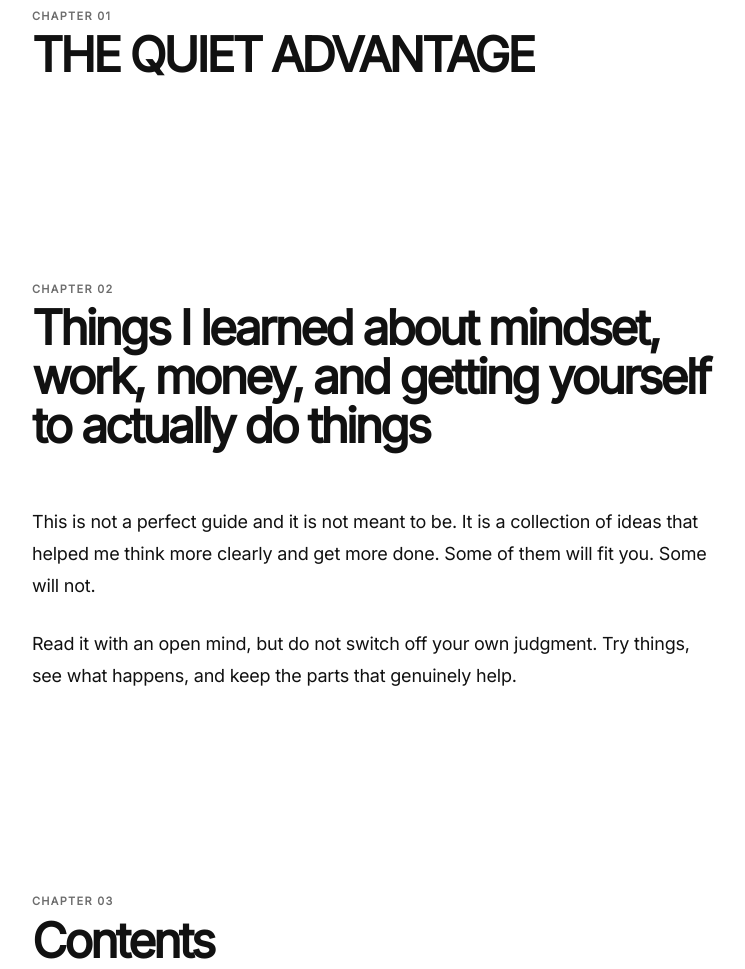
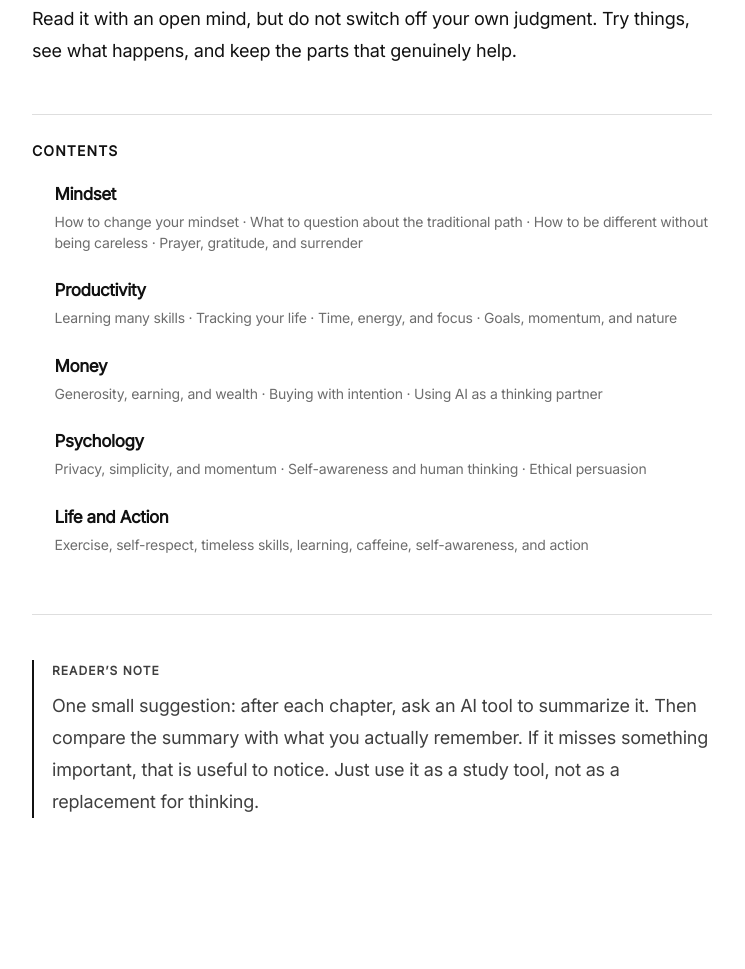
Before and after one commit to Oliwier-Dev/Portfolio-Oliwier, a website: page other-pages/books/polished/index.html in a window 1280 px wide. Shown: the part 734-1703 px from the top of the page, without its empty margins (268-1013 px from the left). Drawn offline with Linux system fonts and the light colour scheme; files whose address does not match are found by name.

Commit message:
Refine ebook opening hierarchy

```diff
--- a/other-pages/books/books.css
+++ b/other-pages/books/books.css
@@ -130,8 +130,35 @@ a { color: inherit; }
 }
 
 .book-article p { margin: 0 0 1.45em; }
+.book-intro { margin-bottom: 2.6em; }
+.book-intro p { margin-bottom: 1em; }
+.book-contents {
+    margin: 2.5em 0;
+    padding: 24px 0;
+    border-top: 1px solid var(--line);
+    border-bottom: 1px solid var(--line);
+}
+.book-contents h2 {
+    margin: 0 0 1.1em;
+    font-size: 14px;
+    font-weight: 800;
+    letter-spacing: 0.08em;
+    text-transform: uppercase;
+}
+.book-contents ol { display: grid; gap: 14px; margin: 0; padding: 0; list-style: none; }
+.book-contents li { display: grid; gap: 3px; margin: 0; }
+.book-contents strong { font-size: 17px; font-weight: 800; letter-spacing: -0.025em; }
+.book-contents span { color: var(--muted); font-size: 14px; line-height: 1.45; }
+.book-reader-note {
+    margin: 2.4em 0 2.9em;
+    padding-left: 18px;
+    border-left: 2px solid var(--ink);
+    color: #3f3f3f;
+}
+.book-reader-note strong { display: block; margin-bottom: 8px; font-size: 12px; letter-spacing: 0.09em; text-transform: uppercase; }
+.book-reader-note p { margin: 0; }
 .book-article h2.book-part {
-    margin: 5em 0 1.1em;
+    margin: 3.75em 0 1.1em;
     padding: 0.72em 0 0.2em;
     border-top: 2px solid var(--ink);
     font-size: clamp(40px, 6vw, 62px);
@@ -150,7 +177,7 @@ a { color: inherit; }
     text-transform: uppercase;
 }
 .book-article h3.book-chapter {
-    margin: 4.25em 0 1.15em;
+    margin: 2.75em 0 1.15em;
     font-size: clamp(32px, 4.5vw, 48px);
     font-weight: 800;
     line-height: 1.02;
@@ -189,6 +216,6 @@ a { color: inherit; }
     .book-card { min-height: 330px; }
     .book-header { text-align: left; }
     .book-article { line-height: 1.72; }
-    .book-article h2.book-part { margin-top: 4em; }
-    .book-article h3.book-chapter { margin-top: 3.5em; }
+    .book-article h2.book-part { margin-top: 3em; }
+    .book-article h3.book-chapter { margin-top: 2.4em; }
 }
--- a/other-pages/books/books.js
+++ b/other-pages/books/books.js
@@ -8,9 +8,25 @@ function renderBook(text, target) {
   const chapterNames = new Set(['Mindset', 'Productivity', 'Money', 'Psychology', 'Life', 'Action']);
   const specialNames = new Set(['Summary', 'Reflection', 'Questions']);
   const blocks = text.replace(/\r/g, '').split(/\n\s*\n+/).map((block) => block.trim()).filter(Boolean);
+  const firstPartIndex = blocks.findIndex((block) => /^Mindset\nHow to change your mindset/.test(block));
+  const openingBlocks = firstPartIndex > 0 ? blocks.slice(0, firstPartIndex) : [];
+  const bookBlocks = firstPartIndex > 0 ? blocks.slice(firstPartIndex) : blocks;
+  const contentsIndex = openingBlocks.findIndex((block) => block === 'Contents');
+  const introBlocks = contentsIndex > 0 ? openingBlocks.slice(1, contentsIndex) : [];
+  const contentsBlocks = contentsIndex >= 0 ? openingBlocks.slice(contentsIndex + 1, -1) : [];
+  const readerNote = contentsIndex >= 0 ? openingBlocks.at(-1) : '';
   let chapterNumber = 0;
 
-  target.innerHTML = blocks.map((block) => {
+  const openingHtml = [
+    introBlocks.length ? `<div class="book-intro">${introBlocks.map((block) => `<p>${escapeHtml(block)}</p>`).join('')}</div>` : '',
+    contentsBlocks.length ? `<section class="book-contents"><h2>Contents</h2><ol>${contentsBlocks.map((block) => {
+      const lines = block.split('\n').map((line) => line.trim()).filter(Boolean);
+      return `<li><strong>${escapeHtml(lines[0])}</strong>${lines.length > 1 ? `<span>${lines.slice(1).map(escapeHtml).join(' · ')}</span>` : ''}</li>`;
+    }).join('')}</ol></section>` : '',
+    readerNote ? `<aside class="book-reader-note"><strong>Reader’s note</strong><p>${escapeHtml(readerNote)}</p></aside>` : ''
+  ].join('');
+
+  target.innerHTML = openingHtml + bookBlocks.map((block) => {
     const lines = block.split('\n').map((line) => line.trim()).filter(Boolean);
     const first = lines[0];
     const safe = lines.map(escapeHtml);
```
